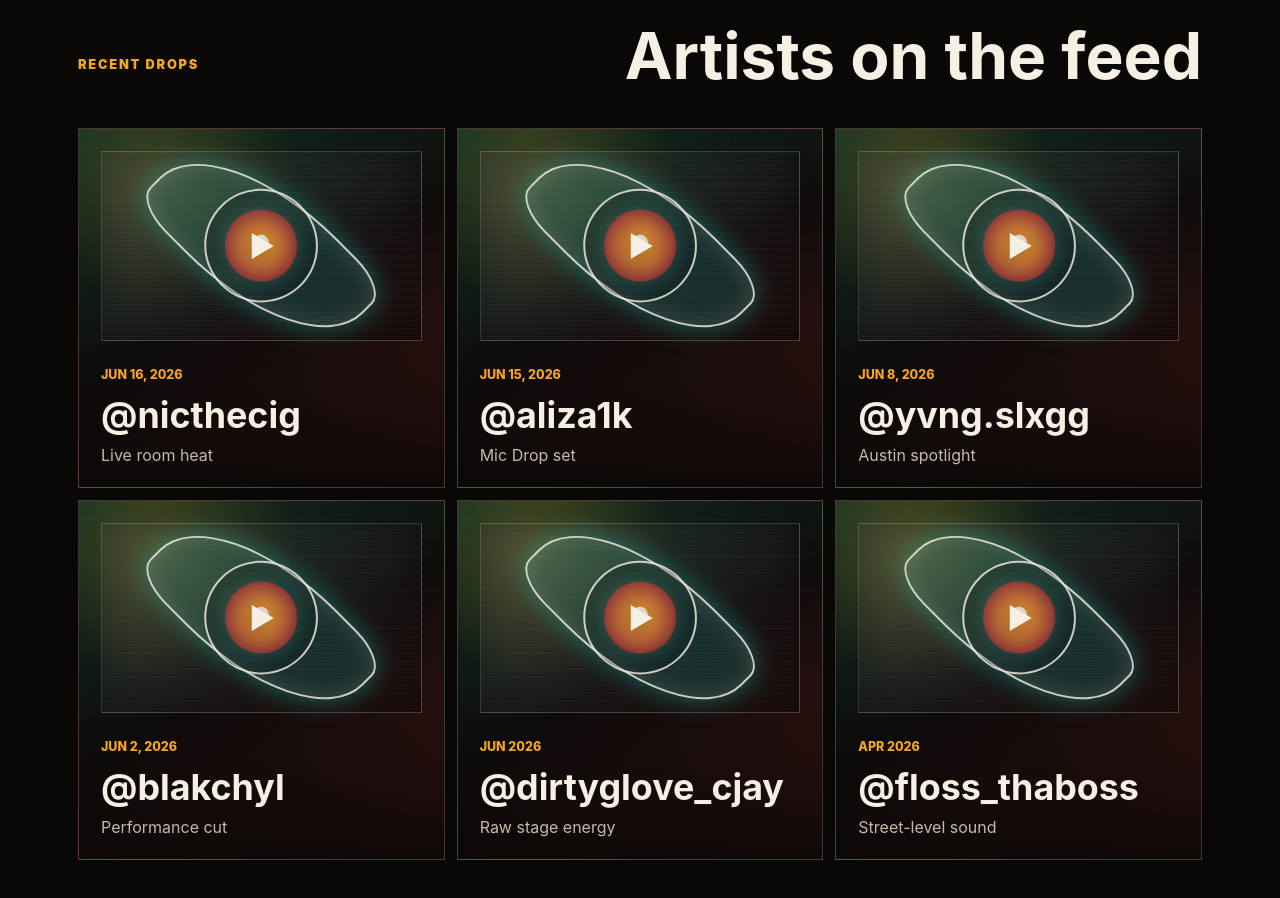
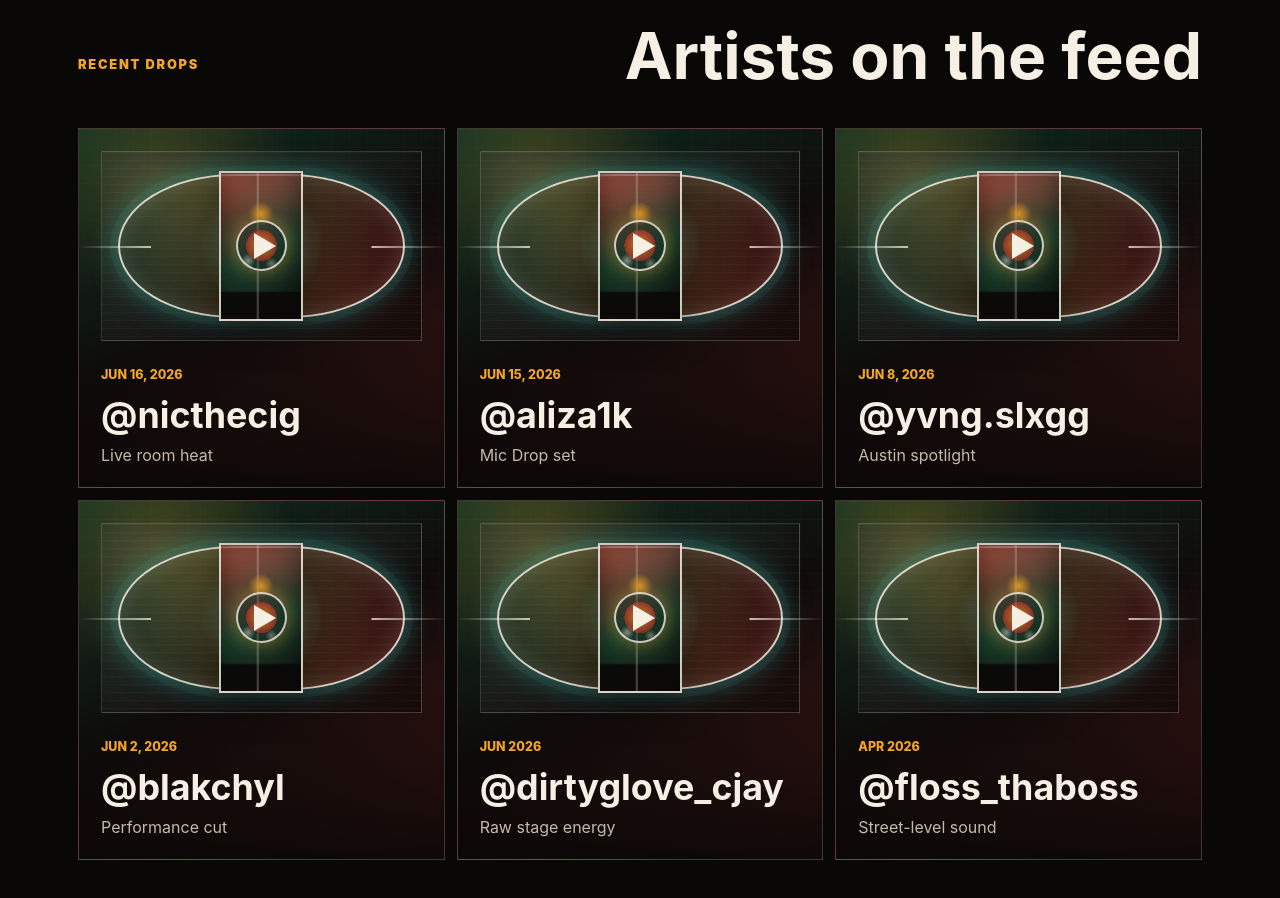
Before and after one commit to samsagewize/keep-austin-live-site, a website built with Vite: page index.html in a window 1280 px wide. Shown: the part 1620-2518 px from the top of the page. Built offline with nearby package versions, Linux system fonts and the light colour scheme.

Commit message:
Refine recent drops eye frame

```diff
--- a/src/main.js
+++ b/src/main.js
@@ -77,7 +77,10 @@ app.innerHTML = `
                 <div class="video-eye" aria-hidden="true">
                   <span class="video-eye__scan"></span>
                   <span class="video-eye__shape">
-                    <span class="video-eye__iris"></span>
+                    <span class="video-eye__viewer">
+                      <span class="video-eye__stage"></span>
+                      <span class="video-eye__iris"></span>
+                    </span>
                     <span class="video-eye__play"></span>
                   </span>
                 </div>
--- a/src/styles.css
+++ b/src/styles.css
@@ -337,7 +337,7 @@ h2 {
   place-items: center;
   border: 1px solid rgba(246, 239, 228, 0.16);
   background:
-    radial-gradient(circle at center, rgba(27, 179, 167, 0.28), transparent 28%),
+    radial-gradient(circle at center, rgba(27, 179, 167, 0.3), transparent 34%),
     linear-gradient(135deg, rgba(246, 239, 228, 0.12), rgba(10, 8, 7, 0.16));
   box-shadow: inset 0 0 48px rgba(0, 0, 0, 0.36);
 }
@@ -357,30 +357,79 @@ h2 {
 }
 
 .video-eye__shape {
-  width: min(78%, 240px);
-  aspect-ratio: 2.35 / 1;
+  width: min(90%, 300px);
+  aspect-ratio: 2 / 1;
   display: grid;
   place-items: center;
   position: relative;
-  border: 2px solid rgba(246, 239, 228, 0.82);
-  border-radius: 70% 18% 70% 18% / 70% 18% 70% 18%;
-  transform: rotate(45deg);
+  padding: 18px 34px;
+  border: 2px solid rgba(246, 239, 228, 0.86);
+  border-radius: 50% / 62%;
   background:
-    radial-gradient(circle, rgba(246, 239, 228, 0.24), transparent 37%),
-    rgba(27, 179, 167, 0.18);
+    radial-gradient(circle at center, rgba(246, 239, 228, 0.22), transparent 38%),
+    linear-gradient(90deg, rgba(13, 62, 43, 0.28), rgba(245, 165, 36, 0.16), rgba(214, 40, 40, 0.18));
   box-shadow:
-    0 0 26px rgba(27, 179, 167, 0.5),
+    0 0 28px rgba(27, 179, 167, 0.5),
+    0 0 0 8px rgba(246, 239, 228, 0.04),
     inset 0 0 22px rgba(246, 239, 228, 0.16);
 }
 
+.video-eye__shape::before,
+.video-eye__shape::after {
+  content: "";
+  position: absolute;
+  top: 50%;
+  width: 26%;
+  height: 2px;
+  background: linear-gradient(90deg, transparent, rgba(246, 239, 228, 0.76));
+}
+
+.video-eye__shape::before {
+  left: -15%;
+}
+
+.video-eye__shape::after {
+  right: -15%;
+  transform: rotate(180deg);
+}
+
+.video-eye__viewer {
+  width: min(42%, 84px);
+  aspect-ratio: 9 / 16;
+  display: grid;
+  place-items: center;
+  position: relative;
+  overflow: hidden;
+  border: 2px solid rgba(246, 239, 228, 0.82);
+  background:
+    linear-gradient(180deg, rgba(246, 239, 228, 0.14), transparent 28%),
+    linear-gradient(155deg, rgba(214, 40, 40, 0.55), rgba(13, 62, 43, 0.75) 54%, rgba(10, 8, 7, 0.92));
+  box-shadow:
+    0 12px 36px rgba(0, 0, 0, 0.38),
+    inset 0 0 24px rgba(0, 0, 0, 0.45);
+}
+
+.video-eye__stage {
+  position: absolute;
+  inset: 0;
+  background:
+    radial-gradient(circle at 50% 28%, rgba(245, 165, 36, 0.78), transparent 11%),
+    radial-gradient(circle at 34% 60%, rgba(246, 239, 228, 0.64), transparent 7%),
+    radial-gradient(circle at 63% 62%, rgba(246, 239, 228, 0.48), transparent 6%),
+    linear-gradient(90deg, transparent 44%, rgba(246, 239, 228, 0.22) 45% 47%, transparent 48%),
+    linear-gradient(0deg, rgba(10, 8, 7, 0.9) 0 18%, transparent 19%);
+}
+
 .video-eye__iris {
-  width: 48%;
+  width: 64%;
   aspect-ratio: 1;
   border-radius: 50%;
   border: 2px solid rgba(246, 239, 228, 0.82);
+  position: relative;
   background:
     radial-gradient(circle at 48% 48%, var(--ink) 0 9%, transparent 10%),
     radial-gradient(circle, rgba(245, 165, 36, 0.95), rgba(214, 40, 40, 0.58) 46%, rgba(10, 8, 7, 0.2) 47%);
+  box-shadow: 0 0 18px rgba(245, 165, 36, 0.46);
 }
 
 .video-eye__play {
@@ -389,7 +438,7 @@ h2 {
   height: 0;
   border-block: 13px solid transparent;
   border-left: 22px solid var(--ink);
-  transform: rotate(-45deg) translateX(2px);
+  transform: translateX(4px);
   filter: drop-shadow(0 2px 8px rgba(0, 0, 0, 0.4));
 }
 
```
